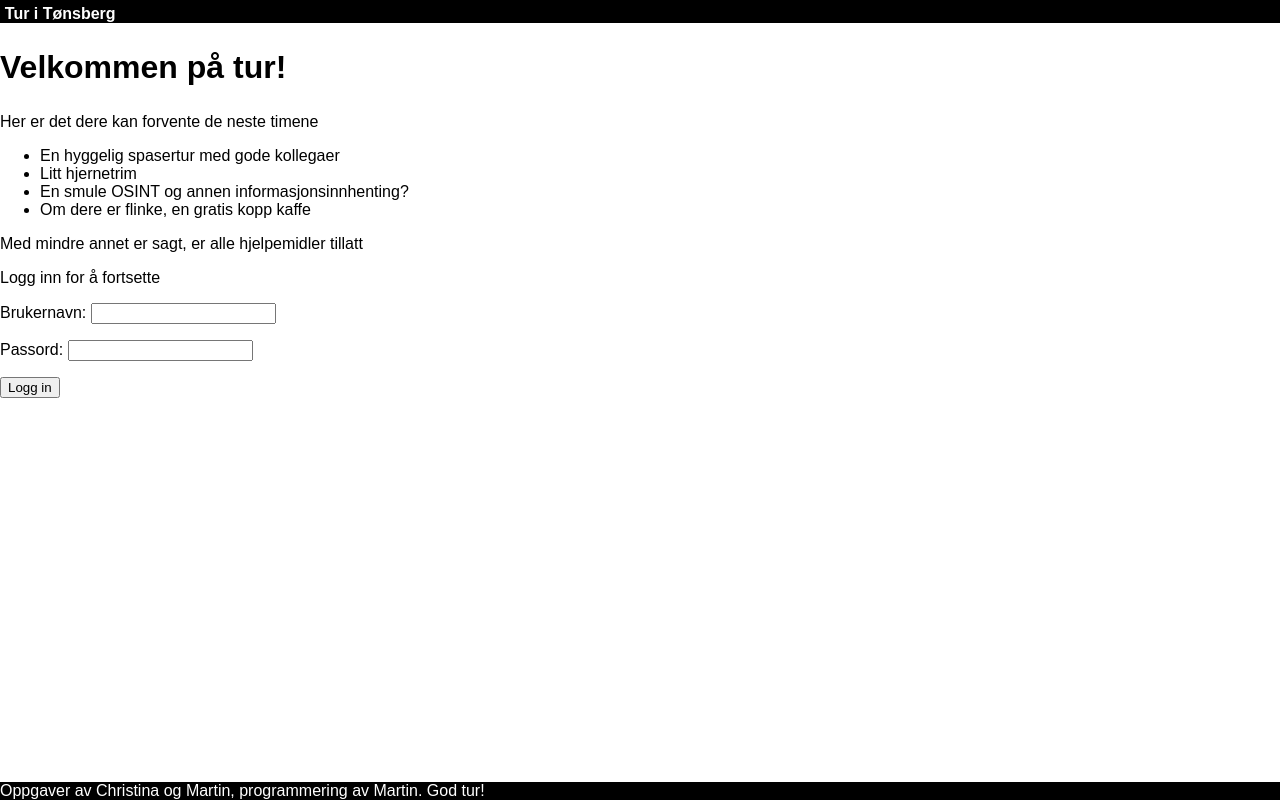
After one commit to martstr/tonsbergtur, a Django app: page /login/ in a window 1280 px wide. The commit adds this page. Run offline with Django 4.2, Linux system fonts and the light colour scheme; some libraries are stand-ins or nearby versions.

Commit message:
Fungerende innlogging

```diff
--- a/tonsbergtur/rebus/urls.py
+++ b/tonsbergtur/rebus/urls.py
@@ -5,13 +5,12 @@ from .views import LocationListView, LocationDetailView, GeoProblemView, Knowled
 
 app_name = 'rebus'
 urlpatterns = [
-    path('', views.index, name='index'),
     path('location/', LocationListView.as_view(), name='location-list'),
     path('location/<int:pk>/', LocationDetailView.as_view(), name='location-detail'),
     path('check-location/', GeoProblemView.as_view(), name='check-location'),
     path('check-text/', KnowledgeTextProblemView.as_view(), name='check-text'),
     path('check-number/', KnowledgeNumberProblemView.as_view(), name='check-number'),
-    path('check-open/', OpenProblemView.as_view(), name='check-open')
+    path('check-open/', OpenProblemView.as_view(), name='check-open'),
 ]
 
 urlpatterns = format_suffix_patterns(urlpatterns)
--- a/tonsbergtur/templates/base_generic.html
+++ b/tonsbergtur/templates/base_generic.html
@@ -14,7 +14,7 @@
 <body>
     <div id="holder">
         <div id="topmatter">
-            <h1><a href="{% url 'rebus:index' %}">Tur i Tønsberg</a></h1>
+            <h1><a href="{% url 'index' %}">Tur i Tønsberg</a></h1>
             <nav id="menu">
                 <!-- Foreløpig tom -->
             </nav>
--- /dev/null
+++ b/tonsbergtur/templates/index.html
@@ -0,0 +1,33 @@
+{% extends "base_generic.html" %}
+
+{% block title %}Tur i Tønsberg{% endblock %}
+
+{% block content %}
+<h2>Velkommen på tur!</h2>
+<p>Her er det dere kan forvente de neste timene</p>
+<ul>
+    <li>En hyggelig spasertur med gode kollegaer</li>
+    <li>Litt hjernetrim</li>
+    <li>En smule OSINT og annen informasjonsinnhenting?</li>
+    <li>Om dere er flinke, en gratis kopp kaffe</li>
+</ul>
+<p>Med mindre annet er sagt, er alle hjelpemidler tillatt</p>
+{% if user.is_authenticated %}
+<p id="godturknapp"><a href="{% url 'rebus:location-list' %}">God tur!</a></p>
+{% else %}
+<p>Logg inn for å fortsette</p>
+<form method="post" action="{% url 'login' %}">
+    {% csrf_token %}
+    {% if form.errors %}
+    <p class="loginerror">Feil brukernavn og passord. Prøv igjen.</p>
+    {% endif %}
+
+    <p><label for="id_username">Brukernavn:</label> <input id="id_username" type="text" name="username" maxlength="30" /></p>
+    <p><label for="id_password">Passord:</label> <input type="password" name="password" id="id_password" /></p>
+
+    <input type="submit" value="Logg in" />
+    <input type="hidden" name="next" value="{{ request.get_full_path }}" />
+</form>
+{% endif %}
+
+{% endblock %}
--- a/tonsbergtur/tonsbergtur/settings.py
+++ b/tonsbergtur/tonsbergtur/settings.py
@@ -146,3 +146,6 @@ CORS_ALLOWED_ORIGINS = [
 ]
 
 CORS_ORIGIN_ALLOW_ALL = True
+
+LOGIN_REDIRECT_URL = '/'
+LOGIN_URL = '/'
--- a/tonsbergtur/tonsbergtur/urls.py
+++ b/tonsbergtur/tonsbergtur/urls.py
@@ -15,13 +15,23 @@ Including another URLconf
 """
 from django.contrib import admin
 from django.urls import path, include
+from django.views.generic import TemplateView
 
-from django.conf.urls.static import static # This line is new
-from django.conf import settings # This line is new
+from django.conf.urls.static import static
+from django.conf import settings
+
+from django.contrib.auth import views as auth_views
 
 urlpatterns = [
     path('ckeditor/', include('ckeditor_uploader.urls')),
     path('admin/', admin.site.urls),
+    path('accounts/', include('django.contrib.auth.urls')),
+    path('login/', auth_views.LoginView.as_view(
+        template_name='index.html'
+        ),
+        name='login'
+    ),
+    path('', TemplateView.as_view(template_name='index.html'), name='index'),
     path('', include('rebus.urls')),
 ]
 
```
Also changed, not shown: tonsbergtur/rebus/views.py (+2 -6 lines), 1 other file.
